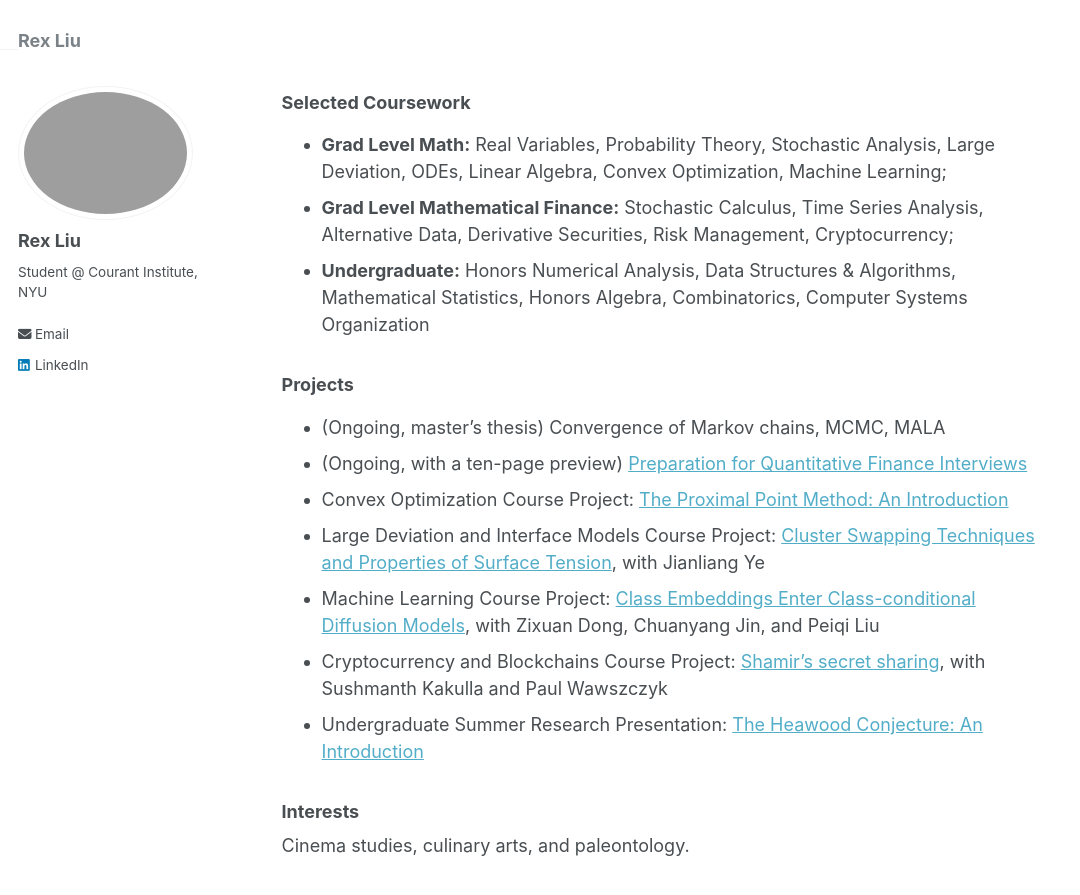
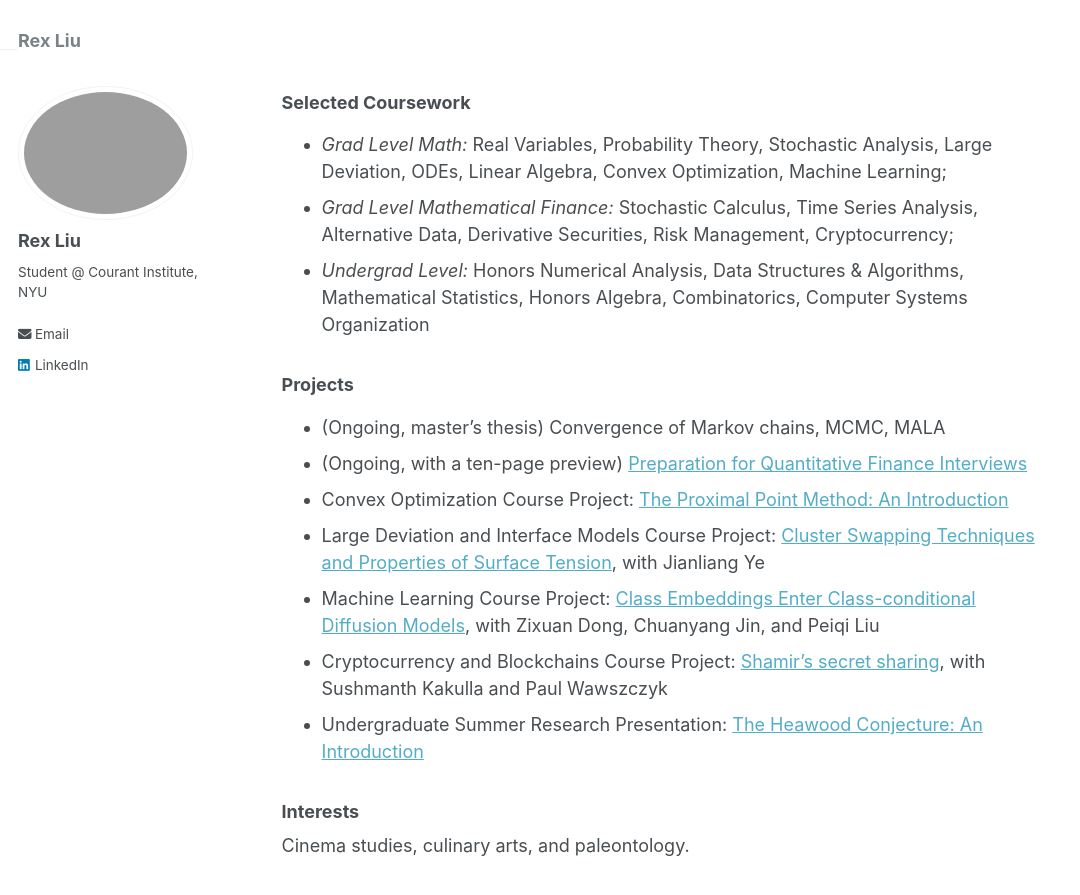
Before and after one commit to RexLiu9/rexliu9.github.io, a Jekyll site: the page built from _pages/about.md, in a window 1280 px wide and 900 px high, scrolled down 436 px. Shown: the top 895 px of the window, without its empty margins (0-1080 px from the left). Built offline with Jekyll 4.4.1, drawn with Linux system fonts in a browser that asks for light colours.

Commit message:
Update about.md

```diff
--- a/_pages/about.md
+++ b/_pages/about.md
@@ -13,9 +13,9 @@ I am Rex Liu, an incoming student in the Master of Science in [Computational Fin
 I'm working on my Master's thesis advised by [Prof. Jonathan Goodman](https://math.nyu.edu/~goodman/), about the convergence of Markov chains and Markov chain Monte Carlo. Previously I have been doing a reading advised by [Prof. Fedor Bogomolov](https://math.nyu.edu/people/profiles/BOGOMOLOV_Fedor.html), focusing on topological graph theory (graph embedding on surfaces, Heawood conjecture, and the four-color theorem) in Summer 2022. I joined the [Ross](https://rossprogram.org/) math camp studying number theory in Summer 2019.
 
 ### Selected Coursework
-+ **Grad Level Math:** Real Variables, Probability Theory, Stochastic Analysis, Large Deviation, ODEs, Linear Algebra, Convex Optimization, Machine Learning;
-+ **Grad Level Mathematical Finance:** Stochastic Calculus, Time Series Analysis, Alternative Data, Derivative Securities, Risk Management, Cryptocurrency;
-+ **Undergraduate:** Honors Numerical Analysis, Data Structures & Algorithms, Mathematical Statistics, Honors Algebra, Combinatorics, Computer Systems Organization
++ *Grad Level Math:* Real Variables, Probability Theory, Stochastic Analysis, Large Deviation, ODEs, Linear Algebra, Convex Optimization, Machine Learning;
++ *Grad Level Mathematical Finance:* Stochastic Calculus, Time Series Analysis, Alternative Data, Derivative Securities, Risk Management, Cryptocurrency;
++ *Undergrad Level:* Honors Numerical Analysis, Data Structures & Algorithms, Mathematical Statistics, Honors Algebra, Combinatorics, Computer Systems Organization
 
 ### Projects
 + (Ongoing, master's thesis) Convergence of Markov chains, MCMC, MALA
```
